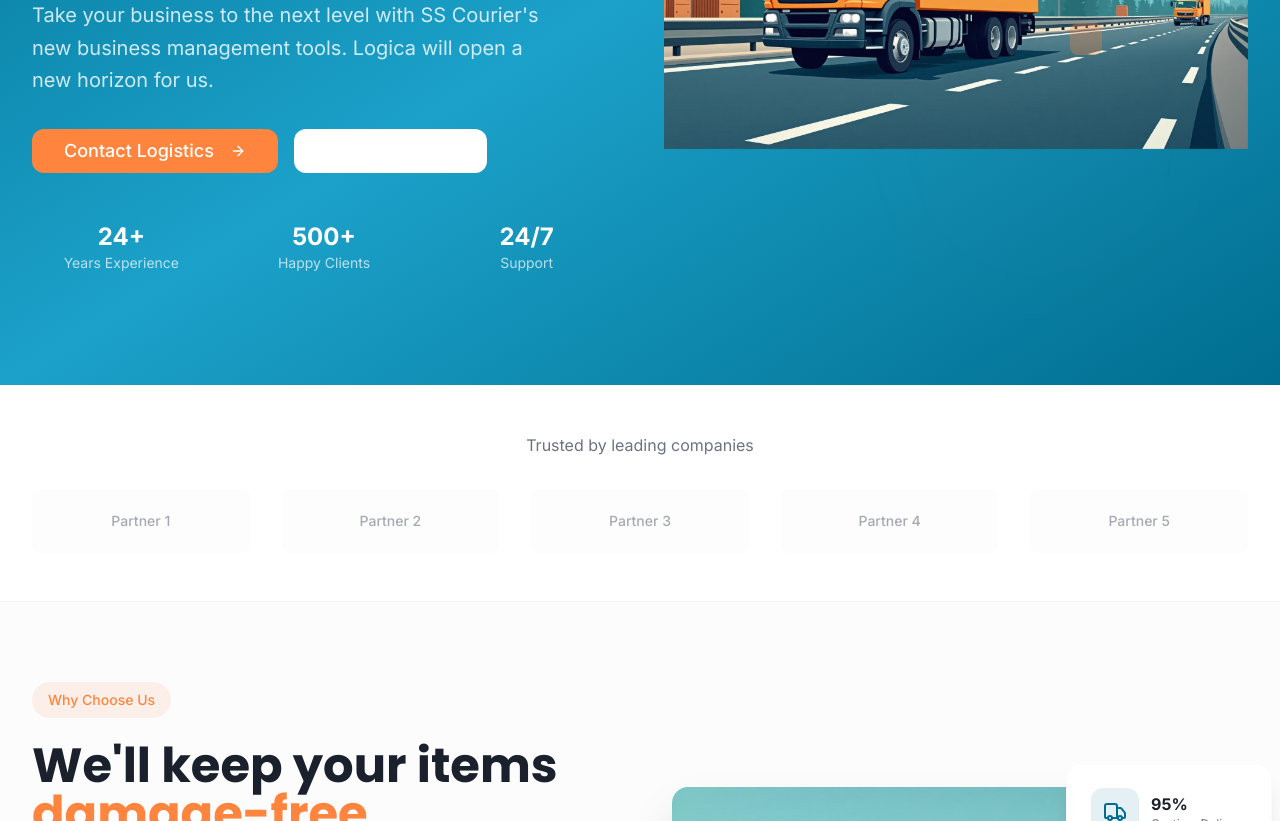
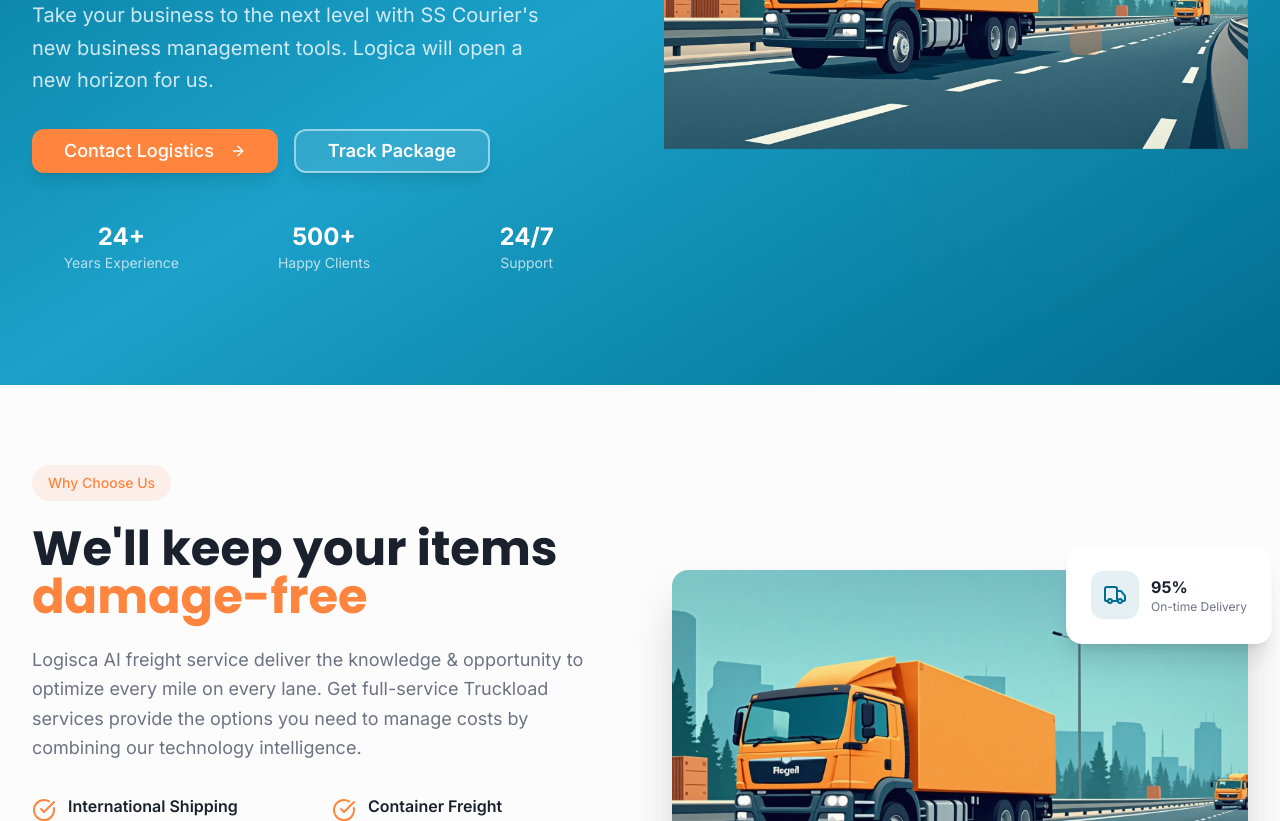
Before and after one commit to thehyperboy/SS-Courier-Cargo-Services, a React (Vite) app: page / in a window 1280 px wide. Shown: the part 480-1301 px from the top of the page. Built offline with nearby package versions, Linux system fonts and the light colour scheme.

Commit message:
Remove partner section and optimize Track Package button

```diff
--- a/src/pages/Home.tsx
+++ b/src/pages/Home.tsx
@@ -132,12 +132,12 @@ export default function Home() {
               </p>
 
               <div className="flex flex-col sm:flex-row gap-4 mb-12">
-                <Button asChild size="lg" className="bg-accent hover:bg-accent-glow text-white text-lg px-8 py-4 rounded-xl">
+                <Button asChild size="lg" className="bg-accent hover:bg-accent-glow text-white text-lg px-8 py-4 rounded-xl shadow-lg hover:shadow-xl transition-all duration-300">
                   <Link to="/contact">
                     Contact Logistics <ArrowRight className="ml-2 w-5 h-5" />
                   </Link>
                 </Button>
-                <Button asChild size="lg" variant="outline" className="border-white/30 text-white hover:bg-white/10 text-lg px-8 py-4 rounded-xl">
+                <Button asChild size="lg" variant="outline" className="border-2 border-white/50 bg-white/10 backdrop-blur-sm text-white hover:bg-white/20 hover:border-white/70 text-lg px-8 py-4 rounded-xl shadow-lg hover:shadow-xl transition-all duration-300 font-semibold">
                   <Link to="/track">Track Package</Link>
                 </Button>
               </div>
@@ -173,23 +173,6 @@ export default function Home() {
                 <div className="absolute bottom-1/4 right-1/4 w-8 h-8 bg-accent/30 rounded-lg animate-float" style={{ animationDelay: '2s' }}></div>
               </div>
             </div>
-          </div>
-        </div>
-      </section>
-
-      {/* Partner Logos Section */}
-      <section className="py-12 bg-background border-b border-border/50">
-        <div className="max-w-7xl mx-auto px-4 sm:px-6 lg:px-8">
-          <div className="text-center mb-8">
-            <p className="text-muted-foreground">Trusted by leading companies</p>
-          </div>
-          <div className="grid grid-cols-2 md:grid-cols-5 gap-8 items-center opacity-60">
-            {/* Placeholder partner logos */}
-            {[1, 2, 3, 4, 5].map((i) => (
-              <div key={i} className="flex items-center justify-center h-16 bg-muted/30 rounded-lg">
-                <span className="text-muted-foreground font-medium text-sm">Partner {i}</span>
-              </div>
-            ))}
           </div>
         </div>
       </section>
```
